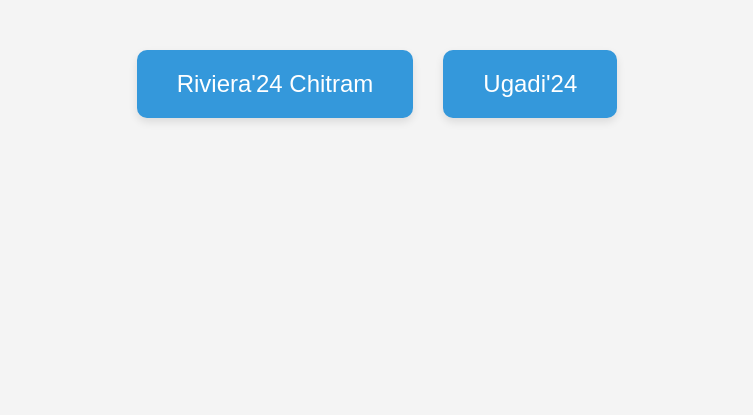
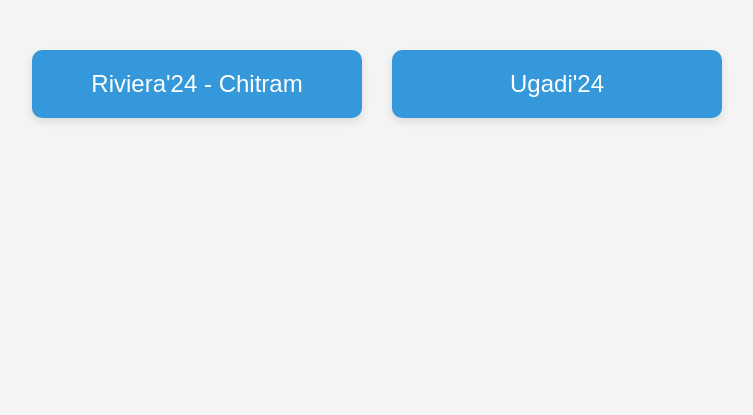
Before and after one commit to psaisuryatejareddy/Sahiti_Riviera-24-chitram, a plain HTML site: page index.html in a window 1280 px wide. Shown: the part 385-800 px from the top of the page, without its empty margins (263-1016 px from the left). Drawn offline with Linux system fonts and the light colour scheme.

Commit message:
Update index.html

```diff
--- a/index.html
+++ b/index.html
@@ -41,6 +41,10 @@
             border-radius: 10px;
             transition: background-color 0.3s ease, transform 0.3s ease;
             box-shadow: 0 4px 8px rgba(0, 0, 0, 0.1);
+            width: 250px; /* Set a fixed width for both buttons */
+            display: flex;
+            justify-content: center;
+            align-items: center;
         }
         .button-container a:hover {
             background-color: #2980b9;
@@ -72,7 +76,7 @@
 <body>
     <h1>Sahiti TLA - 24</h1>
     <div class="button-container">
-        <a href="Riviera24Chitram.html">Riviera'24 Chitram</a>
+        <a href="Riviera24Chitram.html">Riviera'24 - Chitram</a>
         <a href="Ugadi-24/index.html">Ugadi'24</a>
     </div>
 </body>
```
